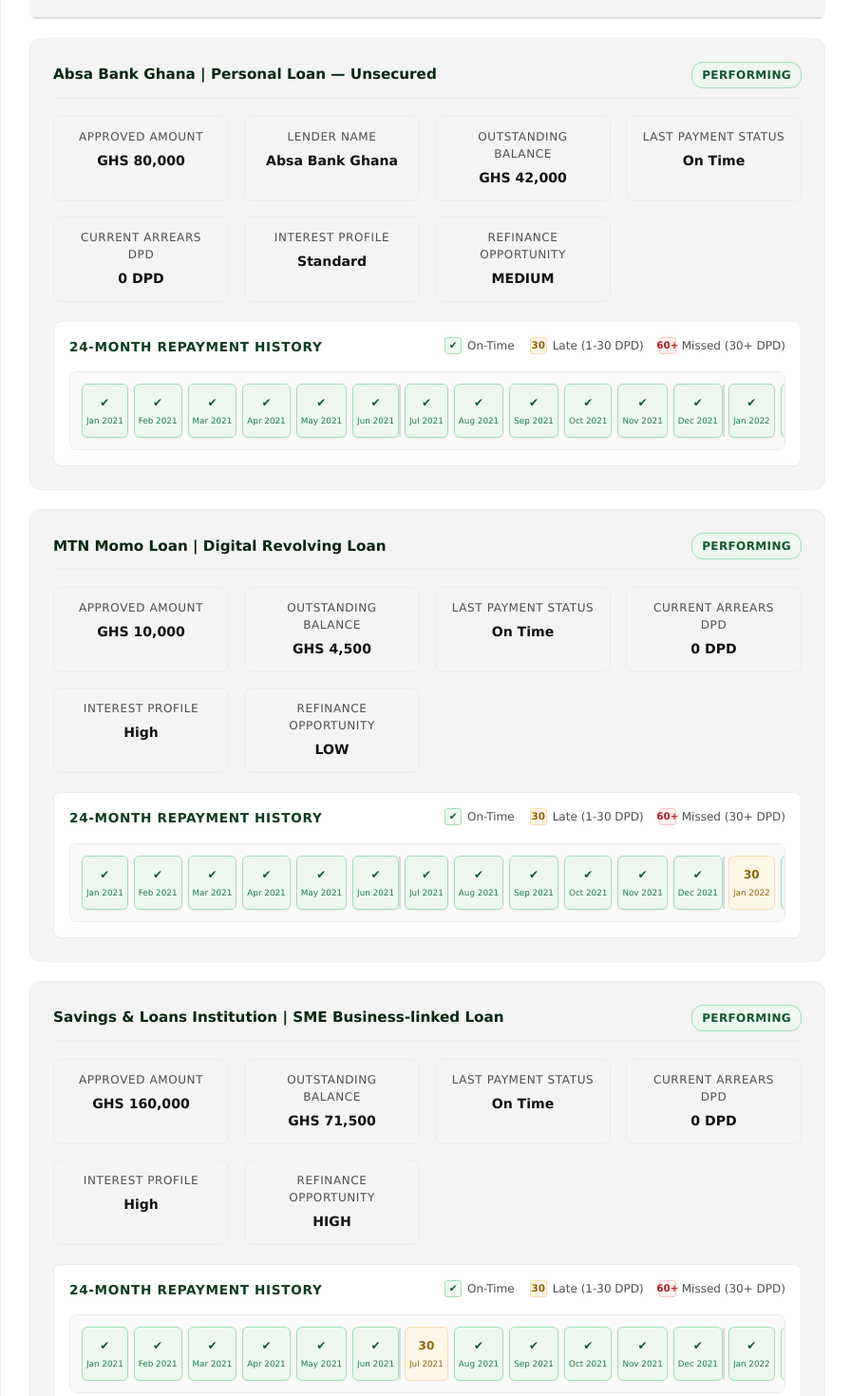
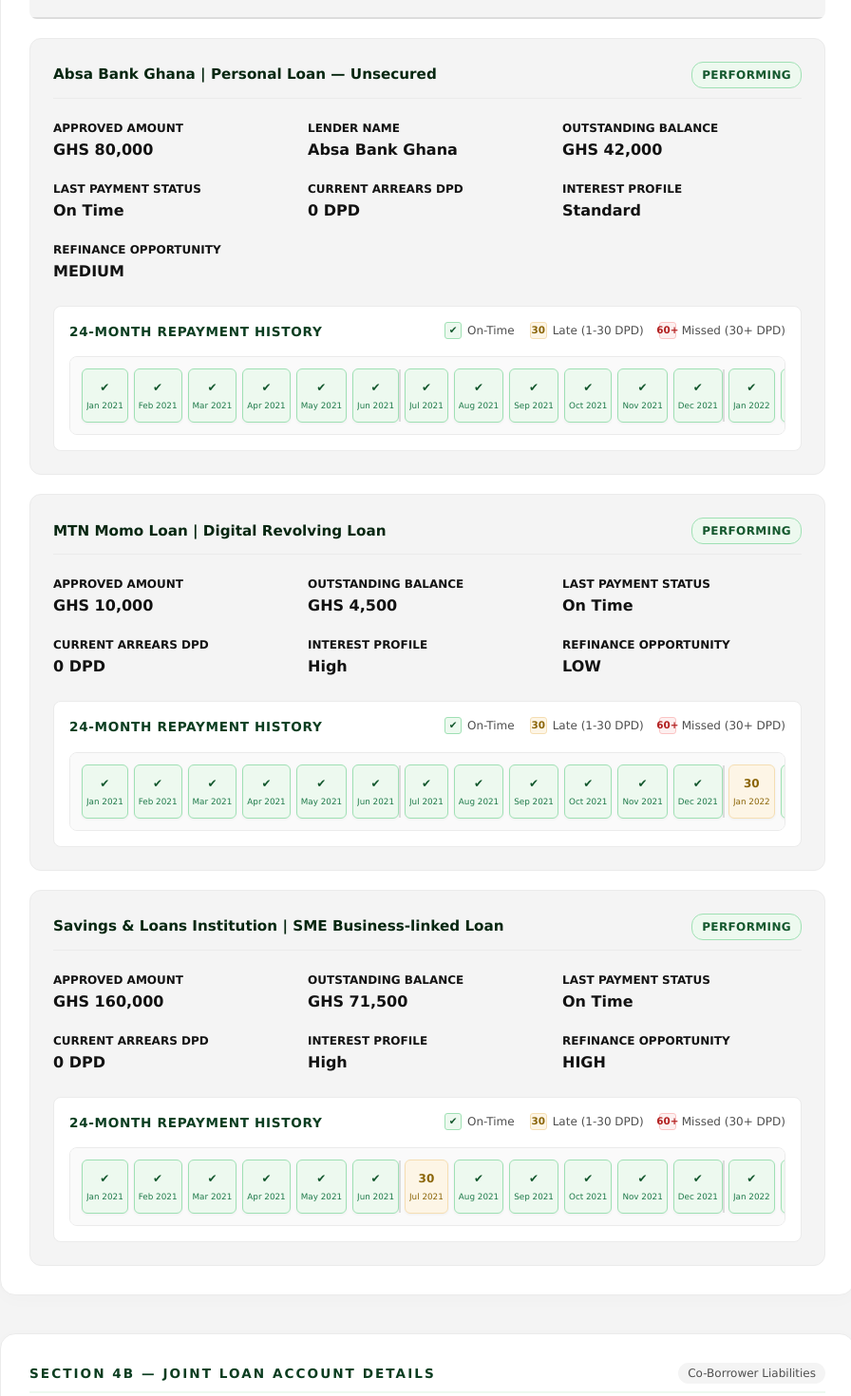
Before and after one commit to qrix15384/report_template, a React (Vite) app in the folder Report Template/: page / in a window 1280 px wide. Shown: the part 3580-5050 px from the top of the page at 95% size, without its empty margins (340-1236 px from the left). Built offline with nearby package versions, Linux system fonts and the light colour scheme; the HTML template or start-up script is replaced by a standard one.

Commit message:
Loan Details

```diff
--- a/Report Template/src/CreditReport.jsx
+++ b/Report Template/src/CreditReport.jsx
@@ -728,35 +728,34 @@
               <span className="status-pill success">Performing</span>
             </div>
 
-            <div className="facility-details-horizontal">
-              <div className="metric-box">
-                <span>Approved Amount</span>
-                <strong>GHS 80,000</strong>
+            <div style={{ display: 'grid', gridTemplateColumns: 'repeat(auto-fit, minmax(200px, 1fr))', gap: '16px', marginBottom: '24px', padding: '0' }}>
+              <div>
+                <span style={{ fontSize: '0.75rem', color: 'var(--gray-600)', textTransform: 'uppercase', fontWeight: '600' }}>Approved Amount</span>
+                <div style={{ fontSize: '1rem', fontWeight: '600', color: 'var(--gray-900)' }}>GHS 80,000</div>
               </div>
-
-              <div className="metric-box">
-                <span>Lender Name</span>
-                <strong>Absa Bank Ghana</strong>
+              <div>
+                <span style={{ fontSize: '0.75rem', color: 'var(--gray-600)', textTransform: 'uppercase', fontWeight: '600' }}>Lender Name</span>
+                <div style={{ fontSize: '1rem', fontWeight: '600', color: 'var(--gray-900)' }}>Absa Bank Ghana</div>
               </div>
-              <div className="metric-box">
-                <span>Outstanding Balance</span>
-                <strong>GHS 42,000</strong>
+              <div>
+                <span style={{ fontSize: '0.75rem', color: 'var(--gray-600)', textTransform: 'uppercase', fontWeight: '600' }}>Outstanding Balance</span>
+                <div style={{ fontSize: '1rem', fontWeight: '600', color: 'var(--gray-900)' }}>GHS 42,000</div>
               </div>
-              <div className="metric-box">
-                <span>Last Payment Status</span>
-                <strong>On Time</strong>
+              <div>
+                <span style={{ fontSize: '0.75rem', color: 'var(--gray-600)', textTransform: 'uppercase', fontWeight: '600' }}>Last Payment Status</span>
+                <div style={{ fontSize: '1rem', fontWeight: '600', color: 'var(--gray-900)' }}>On Time</div>
               </div>
-              <div className="metric-box">
-                <span>Current Arrears DPD</span>
-                <strong>0 DPD</strong>
+              <div>
+                <span style={{ fontSize: '0.75rem', color: 'var(--gray-600)', textTransform: 'uppercase', fontWeight: '600' }}>Current Arrears DPD</span>
+                <div style={{ fontSize: '1rem', fontWeight: '600', color: 'var(--gray-900)' }}>0 DPD</div>
               </div>
-              <div className="metric-box">
-                <span>Interest Profile</span>
-                <strong>Standard</strong>
+              <div>
+                <span style={{ fontSize: '0.75rem', color: 'var(--gray-600)', textTransform: 'uppercase', fontWeight: '600' }}>Interest Profile</span>
+                <div style={{ fontSize: '1rem', fontWeight: '600', color: 'var(--gray-900)' }}>Standard</div>
               </div>
-              <div className="metric-box">
-                <span>Refinance Opportunity</span>
-                <strong>MEDIUM</strong>
+              <div>
+                <span style={{ fontSize: '0.75rem', color: 'var(--gray-600)', textTransform: 'uppercase', fontWeight: '600' }}>Refinance Opportunity</span>
+                <div style={{ fontSize: '1rem', fontWeight: '600', color: 'var(--gray-900)' }}>MEDIUM</div>
               </div>
             </div>
 
@@ -796,30 +795,30 @@
               <span className="status-pill success">Performing</span>
             </div>
 
-            <div className="facility-details-horizontal">
-              <div className="metric-box">
-                <span>Approved Amount</span>
-                <strong>GHS 10,000</strong>
+            <div style={{ display: 'grid', gridTemplateColumns: 'repeat(auto-fit, minmax(200px, 1fr))', gap: '16px', marginBottom: '24px', padding: '0' }}>
+              <div>
+                <span style={{ fontSize: '0.75rem', color: 'var(--gray-600)', textTransform: 'uppercase', fontWeight: '600' }}>Approved Amount</span>
+                <div style={{ fontSize: '1rem', fontWeight: '600', color: 'var(--gray-900)' }}>GHS 10,000</div>
               </div>
-              <div className="metric-box">
-                <span>Outstanding Balance</span>
-                <strong>GHS 4,500</strong>
+              <div>
+                <span style={{ fontSize: '0.75rem', color: 'var(--gray-600)', textTransform: 'uppercase', fontWeight: '600' }}>Outstanding Balance</span>
+                <div style={{ fontSize: '1rem', fontWeight: '600', color: 'var(--gray-900)' }}>GHS 4,500</div>
               </div>
-              <div className="metric-box">
-                <span>Last Payment Status</span>
-                <strong>On Time</strong>
+              <div>
+                <span style={{ fontSize: '0.75rem', color: 'var(--gray-600)', textTransform: 'uppercase', fontWeight: '600' }}>Last Payment Status</span>
+                <div style={{ fontSize: '1rem', fontWeight: '600', color: 'var(--gray-900)' }}>On Time</div>
               </div>
-              <div className="metric-box">
-                <span>Current Arrears DPD</span>
-                <strong>0 DPD</strong>
+              <div>
+                <span style={{ fontSize: '0.75rem', color: 'var(--gray-600)', textTransform: 'uppercase', fontWeight: '600' }}>Current Arrears DPD</span>
+                <div style={{ fontSize: '1rem', fontWeight: '600', color: 'var(--gray-900)' }}>0 DPD</div>
               </div>
-              <div className="metric-box">
-                <span>Interest Profile</span>
-                <strong>High</strong>
+              <div>
+                <span style={{ fontSize: '0.75rem', color: 'var(--gray-600)', textTransform: 'uppercase', fontWeight: '600' }}>Interest Profile</span>
+                <div style={{ fontSize: '1rem', fontWeight: '600', color: 'var(--gray-900)' }}>High</div>
               </div>
-              <div className="metric-box">
-                <span>Refinance Opportunity</span>
-                <strong>LOW</strong>
+              <div>
+                <span style={{ fontSize: '0.75rem', color: 'var(--gray-600)', textTransform: 'uppercase', fontWeight: '600' }}>Refinance Opportunity</span>
+                <div style={{ fontSize: '1rem', fontWeight: '600', color: 'var(--gray-900)' }}>LOW</div>
               </div>
             </div>
 
@@ -859,30 +858,30 @@
               <span className="status-pill success">Performing</span>
             </div>
 
-            <div className="facility-details-horizontal">
-              <div className="metric-box">
-                <span>Approved Amount</span>
-                <strong>GHS 160,000</strong>
+            <div style={{ display: 'grid', gridTemplateColumns: 'repeat(auto-fit, minmax(200px, 1fr))', gap: '16px', marginBottom: '24px', padding: '0' }}>
+              <div>
+                <span style={{ fontSize: '0.75rem', color: 'var(--gray-600)', textTransform: 'uppercase', fontWeight: '600' }}>Approved Amount</span>
+                <div style={{ fontSize: '1rem', fontWeight: '600', color: 'var(--gray-900)' }}>GHS 160,000</div>
               </div>
-              <div className="metric-box">
-                <span>Outstanding Balance</span>
-                <strong>GHS 71,500</strong>
+              <div>
+                <span style={{ fontSize: '0.75rem', color: 'var(--gray-600)', textTransform: 'uppercase', fontWeight: '600' }}>Outstanding Balance</span>
+                <div style={{ fontSize: '1rem', fontWeight: '600', color: 'var(--gray-900)' }}>GHS 71,500</div>
               </div>
-              <div className="metric-box">
-                <span>Last Payment Status</span>
-                <strong>On Time</strong>
+              <div>
+                <span style={{ fontSize: '0.75rem', color: 'var(--gray-600)', textTransform: 'uppercase', fontWeight: '600' }}>Last Payment Status</span>
+                <div style={{ fontSize: '1rem', fontWeight: '600', color: 'var(--gray-900)' }}>On Time</div>
               </div>
-              <div className="metric-box">
-                <span>Current Arrears DPD</span>
-                <strong>0 DPD</strong>
+              <div>
+                <span style={{ fontSize: '0.75rem', color: 'var(--gray-600)', textTransform: 'uppercase', fontWeight: '600' }}>Current Arrears DPD</span>
+                <div style={{ fontSize: '1rem', fontWeight: '600', color: 'var(--gray-900)' }}>0 DPD</div>
               </div>
-              <div className="metric-box">
-                <span>Interest Profile</span>
-                <strong>High</strong>
+              <div>
+                <span style={{ fontSize: '0.75rem', color: 'var(--gray-600)', textTransform: 'uppercase', fontWeight: '600' }}>Interest Profile</span>
+                <div style={{ fontSize: '1rem', fontWeight: '600', color: 'var(--gray-900)' }}>High</div>
               </div>
-              <div className="metric-box">
-                <span>Refinance Opportunity</span>
-                <strong>HIGH</strong>
+              <div>
+                <span style={{ fontSize: '0.75rem', color: 'var(--gray-600)', textTransform: 'uppercase', fontWeight: '600' }}>Refinance Opportunity</span>
+                <div style={{ fontSize: '1rem', fontWeight: '600', color: 'var(--gray-900)' }}>HIGH</div>
               </div>
             </div>
 
@@ -1103,7 +1102,7 @@
             <span className="section-subtitle-tag">Public Records & Bank Disclosures</span>
           </div>
 
-          <div className="double-card-grid">
+          <div style={{ display: 'flex', flexDirection: 'column', gap: '24px' }}>
             {/* Dud Cheques Info */}
             <div className="sub-section-card">
               <h4>Dud Cheque Information</h4>
```
